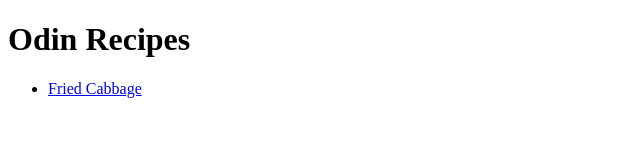
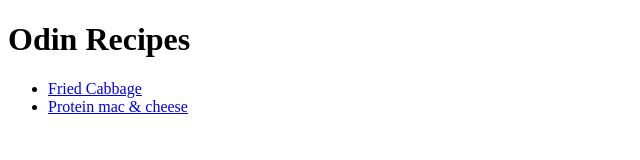
Before and after one commit to Nicodile/odin-recipes, a plain HTML site: page index.html in a window 1280 px wide. Shown: the whole page, without its empty margins (0-640 px from the left). Drawn offline with Linux system fonts and the light colour scheme.

Commit message:
Added new recipe to index
Added mac to index

```diff
--- a/index.html
+++ b/index.html
@@ -9,6 +9,7 @@
     <h1>Odin Recipes</h1>
     <ul>
         <li><a href="recipes/fried-cabbage.html">Fried Cabbage</a></li>
+        <li><a href="recipes/protein-mac.html">Protein mac & cheese</a></li>
     </ul>
 </body>
 </html>
```
